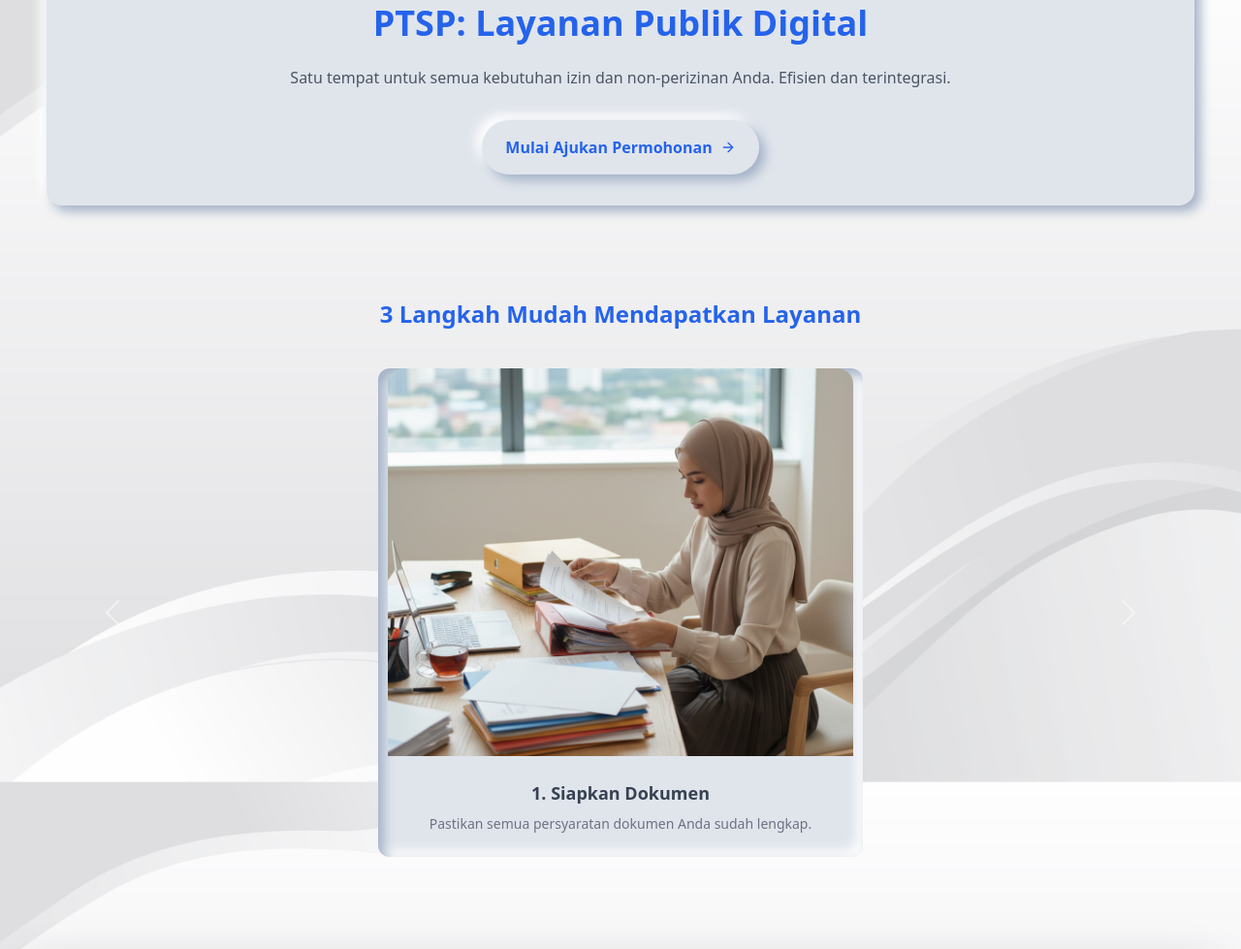
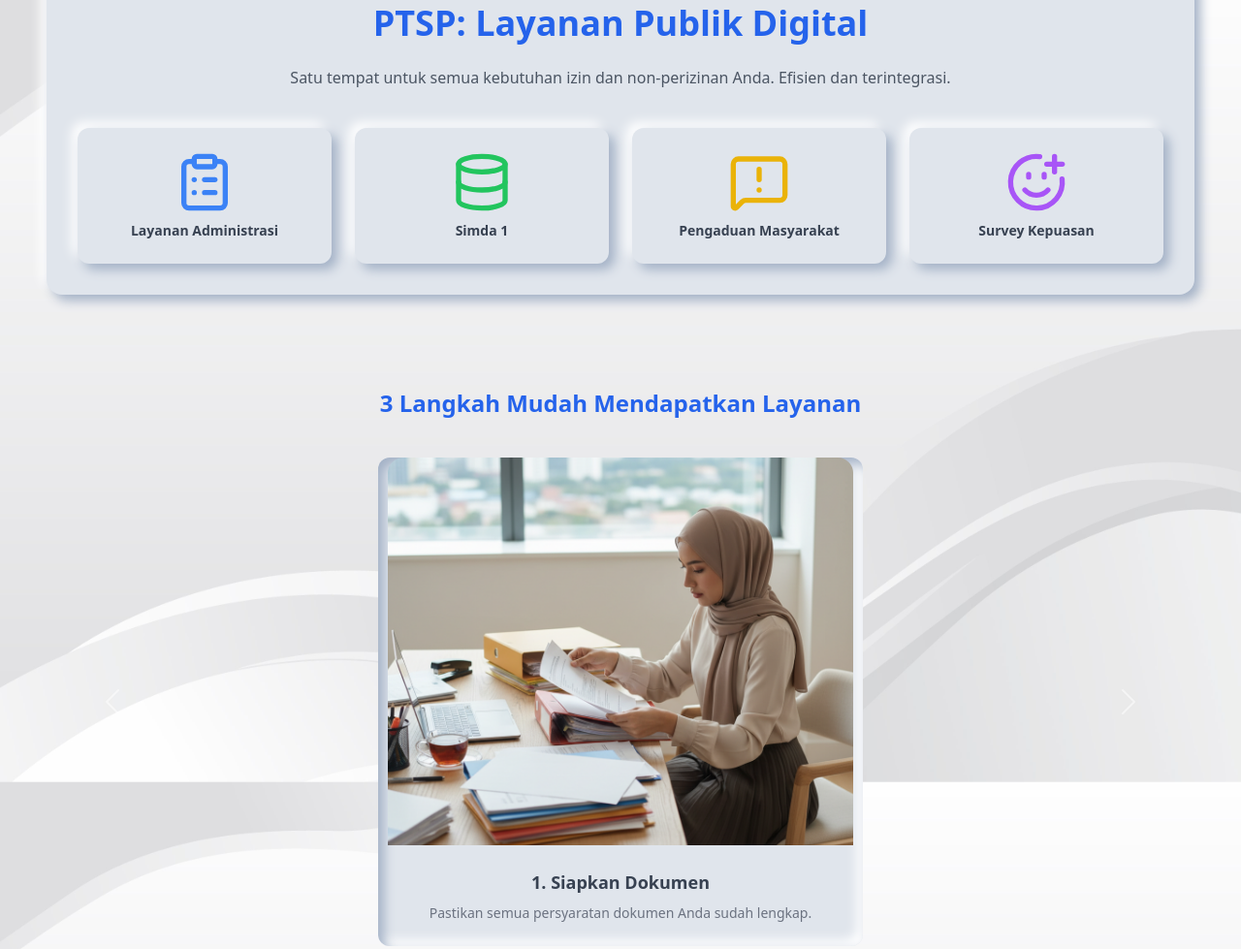
Before and after one commit to pelitekemenagbabar-glitch/PELITE_PTSP-ONLINE-KEMENAG-BABAR, a plain HTML site: page index.html in a window 1280 px wide. Shown: the part 900-1879 px from the top of the page at 97% size. Drawn offline with nearby package versions, Linux system fonts and the light colour scheme.

Commit message:
Update index.html

```diff
--- a/index.html
+++ b/index.html
@@ -223,9 +223,29 @@
                 <p class="text-md mb-8 text-gray-600">
                     Satu tempat untuk semua kebutuhan izin dan non-perizinan Anda. Efisien dan terintegrasi.
                 </p>
-                <a href="layanan.html" class="neumo-btn inline-flex items-center justify-center px-6 py-3 text-base font-semibold rounded-full text-primary-blue hover:text-white hover:bg-primary-blue active:shadow-neumo-press transition duration-300 transform hover:scale-[1.02]">
-                    Mulai Ajukan Permohonan <i data-lucide="arrow-right" class="w-4 h-4 ml-2"></i>
-                </a>
+                <!-- Kontainer Card Layanan Baru (Diperbarui) -->
+                <div class="mt-10 grid grid-cols-2 md:grid-cols-4 gap-6 text-center">
+                    <!-- Card 1: Layanan Administrasi -->
+                    <a href="layanan.html" class="block p-4 rounded-xl shadow-neumo-out hover:shadow-neumo-in transition">
+                        <i data-lucide="clipboard-list" class="w-16 h-16 mx-auto text-blue-500"></i>
+                        <h4 class="font-semibold mt-2 text-gray-700 text-sm">Layanan Administrasi</h4>
+                    </a>
+                    <!-- Card 2: Simda 1 -->
+                    <a href="#" class="block p-4 rounded-xl shadow-neumo-out hover:shadow-neumo-in transition">
+                        <i data-lucide="database" class="w-16 h-16 mx-auto text-green-500"></i>
+                        <h4 class="font-semibold mt-2 text-gray-700 text-sm">Simda 1</h4>
+                    </a>
+                    <!-- Card 3: Pengaduan Masyarakat -->
+                    <a href="#" class="block p-4 rounded-xl shadow-neumo-out hover:shadow-neumo-in transition">
+                        <i data-lucide="message-square-warning" class="w-16 h-16 mx-auto text-yellow-500"></i>
+                        <h4 class="font-semibold mt-2 text-gray-700 text-sm">Pengaduan Masyarakat</h4>
+                    </a>
+                    <!-- Card 4: Survey Kepuasan -->
+                    <a href="#" class="block p-4 rounded-xl shadow-neumo-out hover:shadow-neumo-in transition">
+                        <i data-lucide="smile-plus" class="w-16 h-16 mx-auto text-purple-500"></i>
+                        <h4 class="font-semibold mt-2 text-gray-700 text-sm">Survey Kepuasan</h4>
+                    </a>
+                </div>
             </div>
         </section>
 
```
